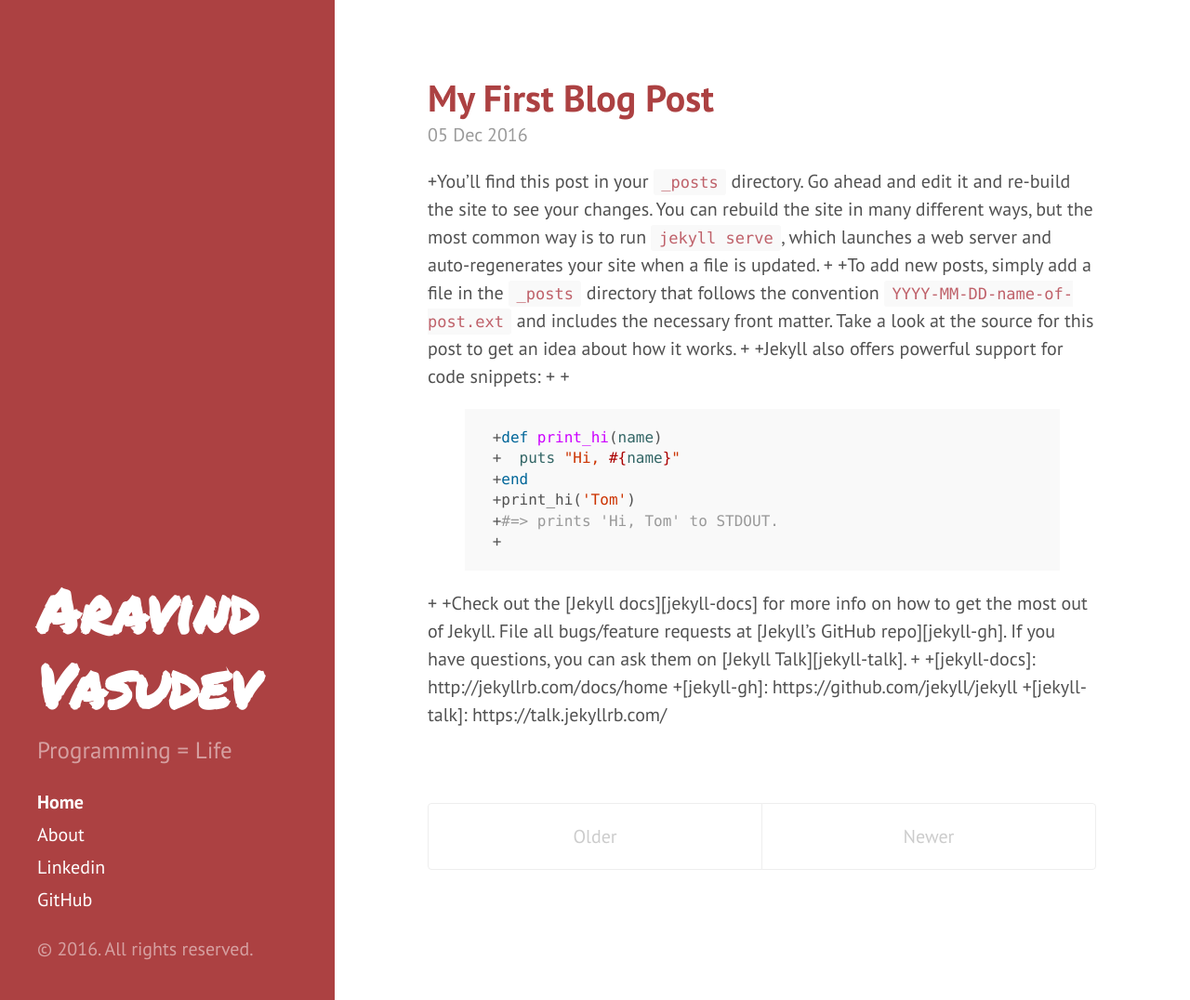
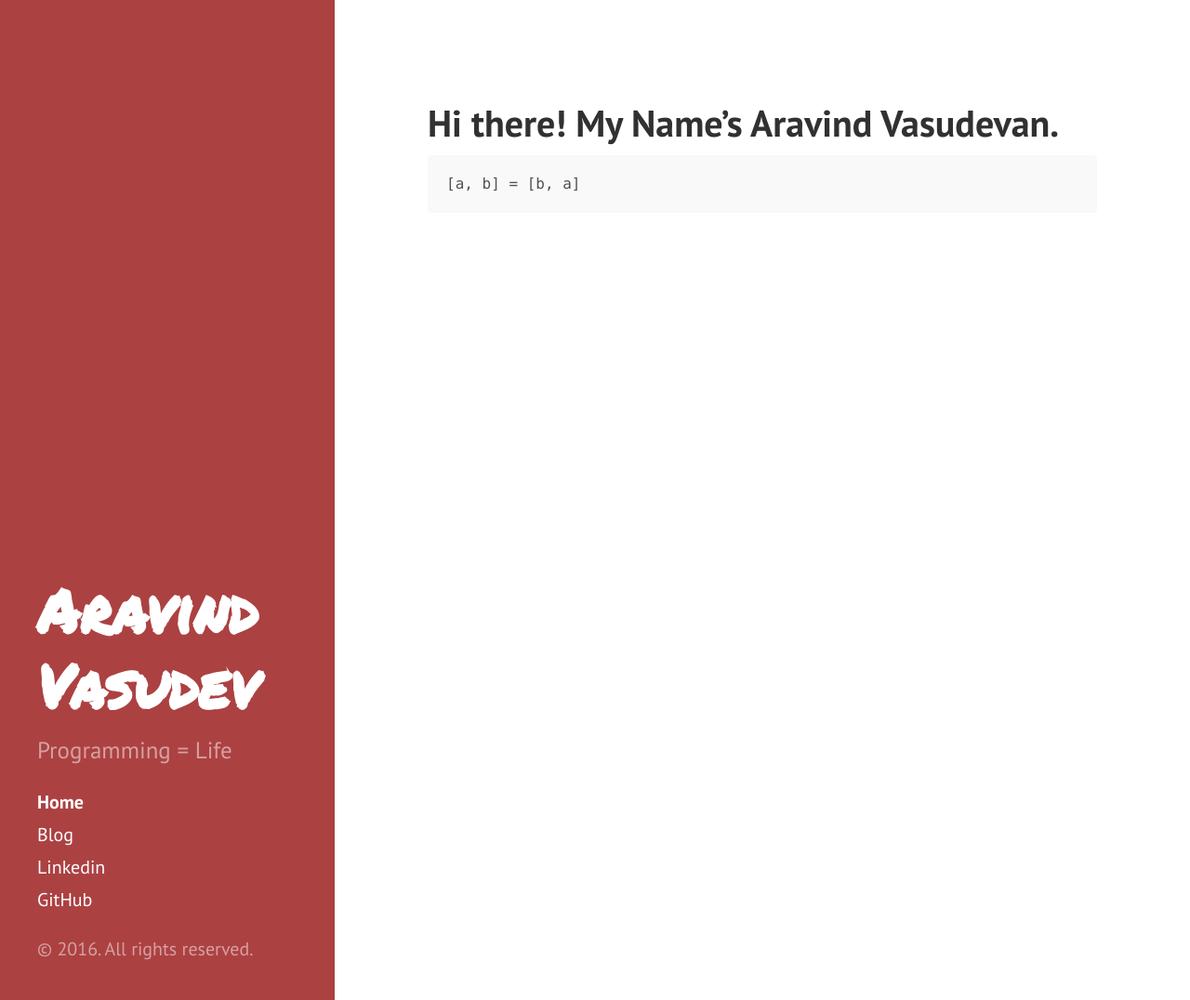
Before and after one commit to AravindVasudev/AravindVasudev.github.io, a Jekyll site: the page built from index.md, in a window 1280 px wide and 1076 px high. Shown: the whole window at 93% size. Built offline with Jekyll 4.4.1, drawn with Linux system fonts in a browser that asks for light colours; Markdown is read by kramdown in place of the engine named in the settings; the list of posts is cut into pages by our own code.

Commit message:
Updated. Should Add Content

````diff
--- a/_config.yml
+++ b/_config.yml
@@ -1,7 +1,7 @@
 # Dependencies
 markdown:         redcarpet
 highlighter:      pygments
-gems:             [jekyll-paginate, jekyll-sitemap]
+gems:             [jekyll-paginate, jekyll-sitemap, jekyll-archives]
 
 # Permalinks
 permalink:        pretty
@@ -24,3 +24,5 @@ version:          2.1.0
 
 github:
   repo:           https://github.com/AravindVasudev/AravindVasudev.github.io
+
+paginate_path: "/blog/page:num/"
--- a/_includes/sidebar.html
+++ b/_includes/sidebar.html
@@ -26,6 +26,7 @@
         {% endif %}
       {% endfor %}
 
+      <a class="sidebar-nav-item" href="/blog">Blog</a>
       <a class="sidebar-nav-item" href="https://www.linkedin.com/in/AravindVasudev" target="_blank">Linkedin</a>
       <a class="sidebar-nav-item" href="https://github.com/AravindVasudev" target="_blank">GitHub</a>
     </nav>
--- a/_posts/2016-12-08-lorem-ipsum.md
+++ /dev/null
@@ -1,26 +0,0 @@
----
-layout:     post
-title:      "My First Blog Post"
-date:       2016-12-05 16:32:55 +0530
-categories: jekyll update
----
-
- +You’ll find this post in your `_posts` directory. Go ahead and edit it and re-build the site to see your changes. You can rebuild the site in many different ways, but the most common way is to run `jekyll serve`, which launches a web server and auto-regenerates your site when a file is updated.
- +
- +To add new posts, simply add a file in the `_posts` directory that follows the convention `YYYY-MM-DD-name-of-post.ext` and includes the necessary front matter. Take a look at the source for this post to get an idea about how it works.
- +
- +Jekyll also offers powerful support for code snippets:
- +
- +{% highlight ruby %}
- +def print_hi(name)
- +  puts "Hi, #{name}"
- +end
- +print_hi('Tom')
- +#=> prints 'Hi, Tom' to STDOUT.
- +{% endhighlight %}
- +
- +Check out the [Jekyll docs][jekyll-docs] for more info on how to get the most out of Jekyll. File all bugs/feature requests at [Jekyll’s GitHub repo][jekyll-gh]. If you have questions, you can ask them on [Jekyll Talk][jekyll-talk].
- +
- +[jekyll-docs]: http://jekyllrb.com/docs/home
- +[jekyll-gh]:   https://github.com/jekyll/jekyll
- +[jekyll-talk]: https://talk.jekyllrb.com/
--- a/about.md
+++ /dev/null
@@ -1,30 +0,0 @@
----
-layout: page
-title: About
----
-
-<p class="message">
-  Hey there! This page is included as an example. Feel free to customize it for your own use upon downloading. Carry on!
-</p>
-
-In the novel, *The Strange Case of Dr. Jeykll and Mr. Hyde*, Mr. Poole is Dr. Jekyll's virtuous and loyal butler. Similarly, Poole is an upstanding and effective butler that helps you build Jekyll themes. It's made by [@mdo](https://twitter.com/mdo).
-
-There are currently two themes built on Poole:
-
-* [Hyde](http://hyde.getpoole.com)
-* [Lanyon](http://lanyon.getpoole.com)
-
-Learn more and contribute on [GitHub](https://github.com/poole).
-
-## Setup
-
-Some fun facts about the setup of this project include:
-
-* Built for [Jekyll](http://jekyllrb.com)
-* Developed on GitHub and hosted for free on [GitHub Pages](https://pages.github.com)
-* Coded with [Sublime Text 2](http://sublimetext.com), an amazing code editor
-* Designed and developed while listening to music like [Blood Bros Trilogy](https://soundcloud.com/maddecent/sets/blood-bros-series)
-
-Have questions or suggestions? Feel free to [open an issue on GitHub](https://github.com/poole/issues/new) or [ask me on Twitter](https://twitter.com/mdo).
-
-Thanks for reading!
--- a/index.html
+++ b/blog.html
@@ -1,10 +1,10 @@
 ---
 layout: default
-title: Home
+title: Blog
 ---
 
 <div class="posts">
-  {% for post in paginator.posts %}
+  {% for post in site.posts %}
   <div class="post">
     <h1 class="post-title">
       <a href="{{ post.url }}">
--- /dev/null
+++ b/index.md
@@ -0,0 +1,11 @@
+---
+layout: default
+title: Home
+---
+
+#Hi there! My Name's Aravind Vasudevan.
+
+
+```
+[a, b] = [b, a]
+```
````
Also changed, not shown: _posts/2016-12-08-hello-world.md (added, +11 -0 lines).
